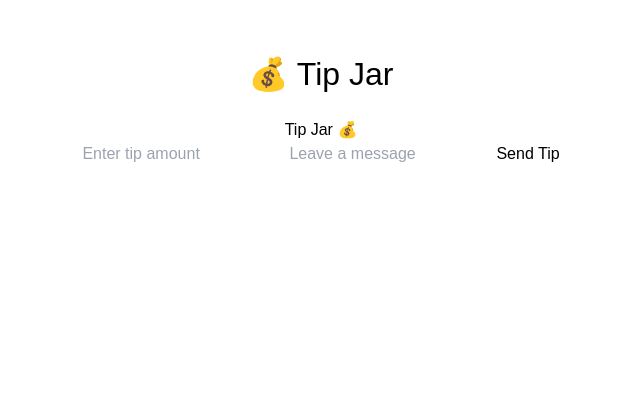
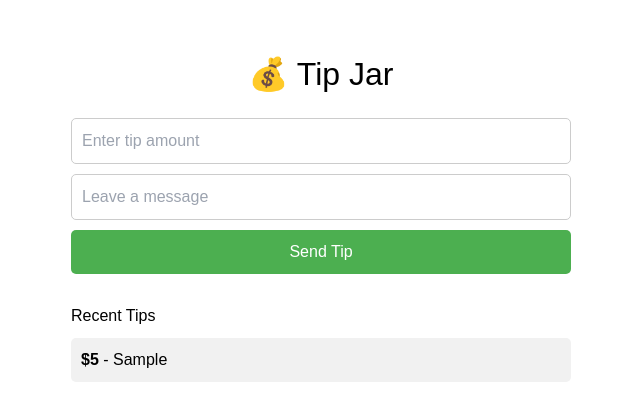
Before and after one commit to goalandpriority-ui/TipJar, a Next.js app: page / in a window 1280 px wide. Both pictures are taken after typing "5", "Sample" into the empty fields and a click on the button "Send Tip". Shown: the top 420 px of the page, without its empty margins (319-959 px from the left). Built offline with nearby package versions, Linux system fonts and the light colour scheme.

Commit message:
Update index.js

```diff
--- a/pages/index.js
+++ b/pages/index.js
@@ -1,24 +1,37 @@
 import { useState } from 'react'
-import TipJar from '../tipjar'
+import TipJar from './tipjar'
 
 export default function Home() {
   const [tips, setTips] = useState([])
 
-  const addTip = (tip) => {
-    setTips([tip, ...tips])
-  }
+  const addTip = (tip) => setTips([tip, ...tips])
 
   return (
-    <div style={{ maxWidth: '500px', margin: '50px auto', textAlign: 'center', fontFamily: 'Arial, sans-serif' }}>
+    <div style={{
+      maxWidth: '500px',
+      margin: '50px auto',
+      textAlign: 'center',
+      fontFamily: 'Arial, sans-serif'
+    }}>
+      {/* Professional header */}
       <h1 style={{ fontSize: '2rem', marginBottom: '20px' }}>💰 Tip Jar</h1>
+
+      {/* Tip input */}
       <TipJar onNewTip={addTip} />
+
+      {/* Recent tips log */}
       {tips.length > 0 && (
-        <div style={{ marginTop: '30px' }}>
+        <div style={{ marginTop: '30px', textAlign: 'left' }}>
           <h2>Recent Tips</h2>
           <ul style={{ listStyle: 'none', padding: 0 }}>
             {tips.map((t, i) => (
-              <li key={i} style={{ margin: '10px 0', background: '#f1f1f1', padding: '10px', borderRadius: '5px' }}>
-                {t.message} - ${t.amount}
+              <li key={i} style={{
+                margin: '10px 0',
+                background: '#f1f1f1',
+                padding: '10px',
+                borderRadius: '5px'
+              }}>
+                <strong>${t.amount}</strong> - {t.message}
               </li>
             ))}
           </ul>
@@ -26,4 +39,4 @@
       )}
     </div>
   )
-}
+                      }
```
